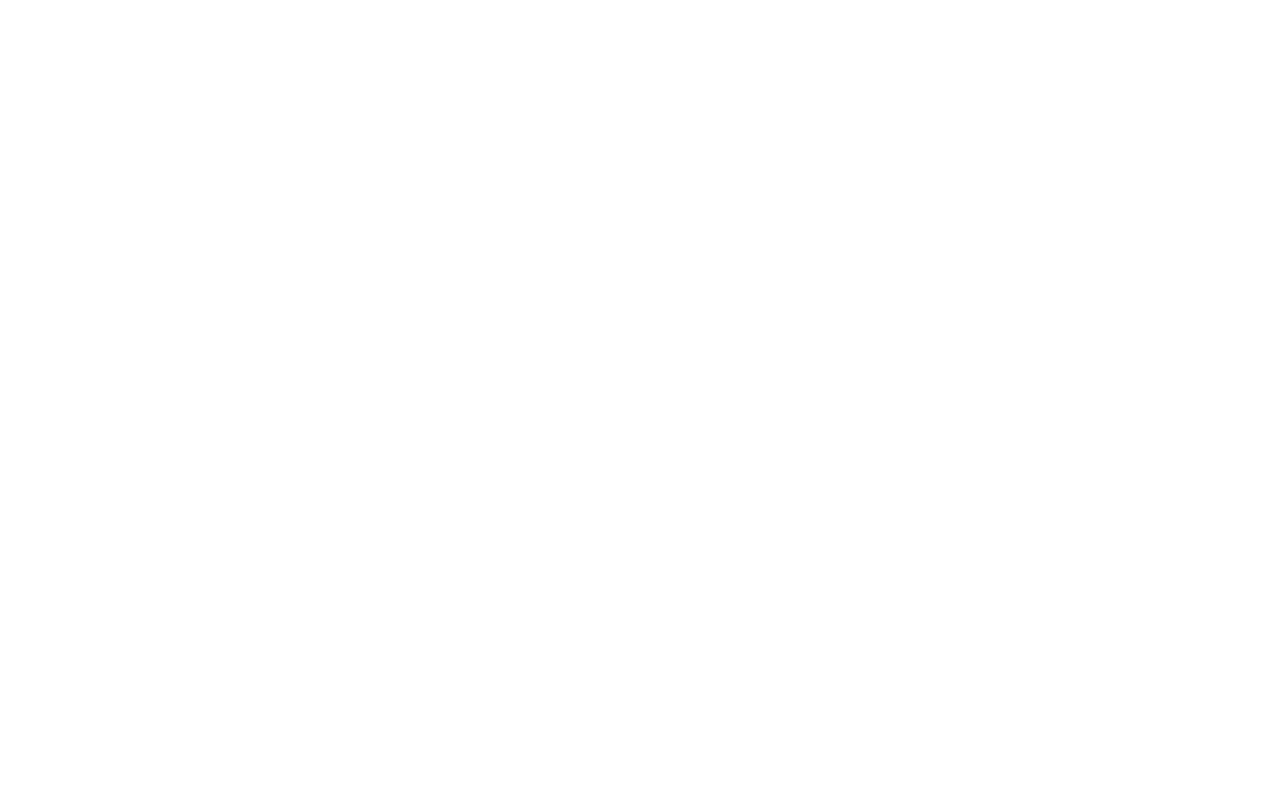
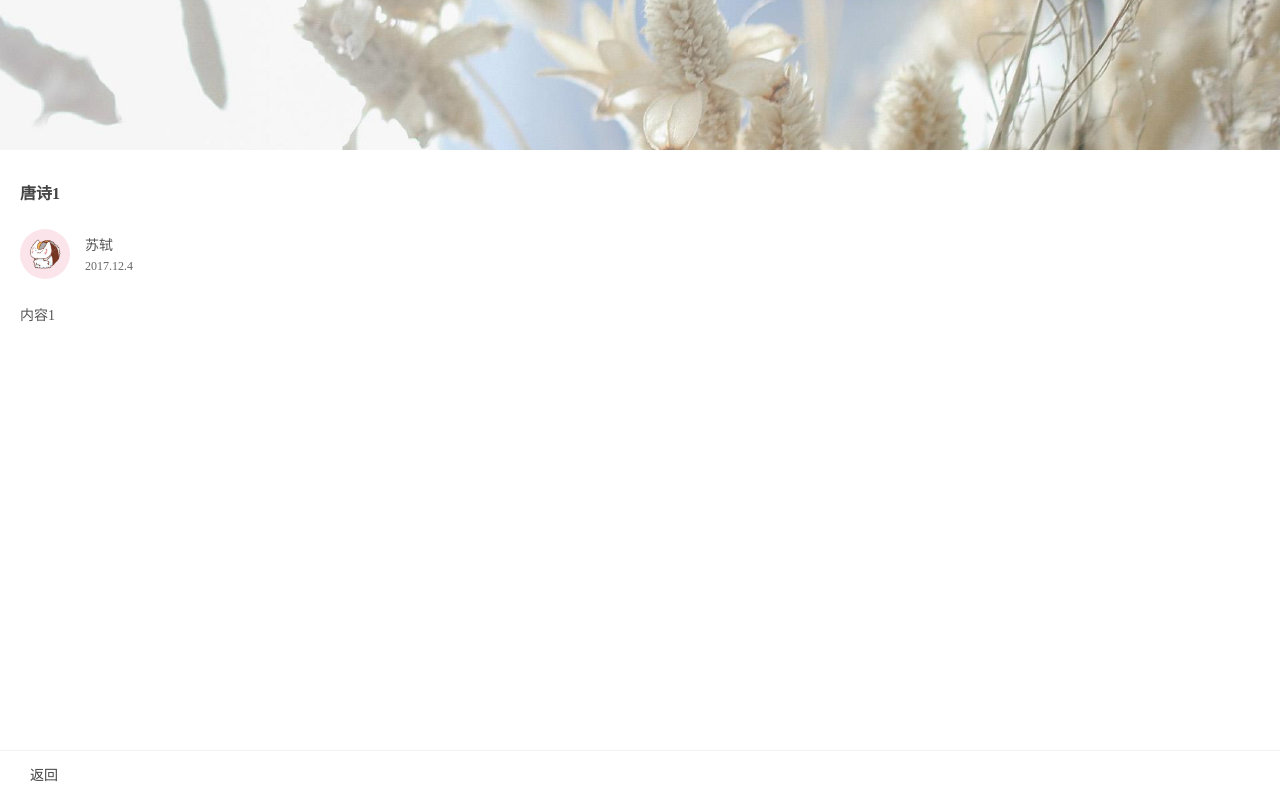
Before and after one commit to foxery/vue-poem, a Vue app: page /list/detail/1 in a window 1280 px wide. Built offline with nearby package versions, Linux system fonts and the light colour scheme.

Commit message:
列表页 详情页完成

```diff
--- a/src/components/list.vue
+++ b/src/components/list.vue
@@ -1,13 +1,15 @@
 <template>
   <div>
     <ul class="list">
-        <li v-for="item in items">
+      <li v-for="item in items">
+        <router-link :to="{ name: 'listDetail', params: { id:item.id  }}" class="block">
             <div class="list-left" :style="{'background-image': 'url('+item.image+')'}"></div>
             <div class="list-right">
                 <div class="title">{{item.title}}</div>
                 <div class="time">{{item.time}}</div>
             </div>
-        </li>
+        </router-link>
+      </li>
     </ul>
   </div>
 </template>
@@ -23,11 +25,15 @@
       type: Array,
       required: true
     }
-  }
+  },
+  methods: {}
 };
 </script>
 
 <style lang="scss" scoped>
+.block {
+  display: block;
+}
 .list-left {
   float: left;
   width: 100px;
@@ -63,6 +69,16 @@
     &:after {
       clear: both;
     }
+    a {
+      &:before,
+      &:after {
+        content: " ";
+        display: table;
+      }
+      &:after {
+        clear: both;
+      }
+    }
     + li {
       margin-top: 30px;
     }
--- a/src/components/top.vue
+++ b/src/components/top.vue
@@ -1,7 +1,7 @@
 <template>
   <div class="header">
     <ul class="top-list">
-      <li v-for="item in items" @click="setActive(item.category)" :class="{active: activeName == item.category}">
+      <li v-for="item in items" @click="setActive(item.category,item.id)" :class="{active: activeName == item.category}">
         <a>{{item.category}}</a>
       </li>
     </ul>
@@ -9,6 +9,7 @@
 </template>
 
 <script>
+import bus from "../views/bus";
 export default {
   name: "topNav",
   data() {
@@ -18,12 +19,24 @@
         { category: "宋词", id: 2 },
         { category: "诗经", id: 3 }
       ],
-      activeName: ""
+      activeName: "",
+      activeId: null
     };
   },
+  created: function() {
+    // 默认选择第一个
+    this.activeName = this.items[0].category;
+    this.activeId = this.items[0].id;
+    this.setCurId();
+  },
   methods: {
-    setActive: function(name) {
+    setActive: function(name, id) {
       this.activeName = name;
+      this.activeId = id;
+      this.setCurId();
+    },
+    setCurId: function() {
+      bus.$emit("selected-categoryid", this.activeId);
     }
   }
 };
--- a/src/views/ListDetail.vue
+++ b/src/views/ListDetail.vue
@@ -2,19 +2,19 @@
   <div>
       <div class="banner"></div>
       <div class="content">
-          <div class="title">文章标题</div>
+          <div class="title">{{data.title}}</div>
           <div class="info-wrapper">
-              <div class="avatar" style="background-image:url(/src/assets/avatar.jpg);"></div>
+              <div class="avatar" :style="{'background-image': 'url('+data.avatar+')'}"></div>
               <div class="info">
-                  <div class="info-name">诗人名</div>
-                  <div class="info-time">朝代</div>
+                  <div class="info-name">{{data.name}}</div>
+                  <div class="info-time">{{data.time}}</div>
               </div>
           </div>
-          <div class="content-text">内容</div>
+          <div class="content-text">{{data.content}}</div>
       </div>
       <div class="bottom-bar">
-          <div class="back">返回</div>
-          <div class="handle">收藏</div>
+          <div class="back" @click="back">返回</div>
+          <!-- <div class="handle">收藏</div> -->
       </div>
   </div>
 </template>
@@ -23,7 +23,99 @@
 export default {
   name: "ListDetail",
   data() {
-    return {};
+    return {
+      details: [
+        {
+          id: 1,
+          time: "2017.12.4",
+          title: "唐诗1",
+          avatar: "/src/assets/avatar.jpg",
+          name: "苏轼",
+          content: "内容1"
+        },
+        {
+          id: 2,
+          time: "2017.12.4",
+          title: "唐诗2",
+          avatar: "/src/assets/avatar.jpg",
+          name: "苏轼",
+          content: "内容2"
+        },
+        {
+          id: 3,
+          time: "2017.12.4",
+          title: "唐诗3",
+          avatar: "/src/assets/avatar.jpg",
+          name: "苏轼",
+          content: "内容3"
+        },
+        {
+          id: 4,
+          time: "2017.12.4",
+          title: "宋词1",
+          avatar: "/src/assets/avatar.jpg",
+          name: "苏轼",
+          content: "内容4"
+        },
+        {
+          id: 5,
+          time: "2017.12.4",
+          title: "宋词2",
+          avatar: "/src/assets/avatar.jpg",
+          name: "苏轼",
+          content: "内容5"
+        },
+        {
+          id: 6,
+          time: "2017.12.4",
+          title: "宋词3",
+          avatar: "/src/assets/avatar.jpg",
+          name: "苏轼",
+          content: "内容6"
+        },
+        {
+          id: 7,
+          time: "2017.12.4",
+          title: "诗经1",
+          avatar: "/src/assets/avatar.jpg",
+          name: "苏轼",
+          content: "内容7"
+        },
+        {
+          id: 8,
+          time: "2017.12.4",
+          title: "诗经2",
+          avatar: "/src/assets/avatar.jpg",
+          name: "苏轼",
+          content: "内容8"
+        },
+        {
+          id: 9,
+          time: "2017.12.4",
+          title: "诗经3",
+          avatar: "/src/assets/avatar.jpg",
+          name: "苏轼",
+          content: "内容9"
+        }
+      ],
+      data: []
+    };
+  },
+  created: function() {
+    this.show();
+  },
+  methods: {
+    show: function() {
+      this.details.forEach((val) => {
+        if (val.id == this.$route.params.id) {
+          this.data = val;
+          return false;
+        }
+      });
+    },
+    back:function(){
+      this.$router.go(-1);
+    }
   }
 };
 </script>
@@ -73,11 +165,11 @@
   color: #666;
   margin-top: 5px;
 }
-.content-text{
+.content-text {
   font-size: 14px;
   color: #555;
 }
-.bottom-bar{
+.bottom-bar {
   position: fixed;
   bottom: 0;
   left: 0;
@@ -95,17 +187,17 @@
     clear: both;
   }
 }
-.back{
-    float: left;
+.back {
+  // float: left;
   color: #444;
-    width: 60%;
+  // width: 60%;
   padding-left: 30px;
 }
-.handle{
-    float: left;
-    width:40%;
-    background-color: #00cf88;
-    color: #fff;
-    text-align: center;
-}
+// .handle {
+//   float: left;
+//   width: 40%;
+//   background-color: #00cf88;
+//   color: #fff;
+//   text-align: center;
+// }
 </style>
--- a/src/views/ListPage.vue
+++ b/src/views/ListPage.vue
@@ -25,42 +25,40 @@
         {
           categoryId: 1,
           data: [
-            { image: "/src/assets/list.jpg", title: "唐诗1", time: "2017.11.28" },
-            { image: "/src/assets/list.jpg", title: "唐诗2", time: "2017.11.28" },
-            { image: "/src/assets/list.jpg", title: "唐诗3", time: "2017.11.28" }
+            { image: "/src/assets/list.jpg", title: "唐诗1", time: "2017.11.28",id:1 },
+            { image: "/src/assets/list.jpg", title: "唐诗2", time: "2017.11.28",id:2 },
+            { image: "/src/assets/list.jpg", title: "唐诗3", time: "2017.11.28",id:3 }
           ]
         },
         {
           categoryId: 2,
           data: [
-            { image: "/src/assets/list.jpg", title: "宋词1", time: "2017.11.28" },
-            { image: "/src/assets/list.jpg", title: "宋词2", time: "2017.11.28" },
-            { image: "/src/assets/list.jpg", title: "宋词3", time: "2017.11.28" }
+            { image: "/src/assets/list.jpg", title: "宋词1", time: "2017.11.28",id:4 },
+            { image: "/src/assets/list.jpg", title: "宋词2", time: "2017.11.28",id:5 },
+            { image: "/src/assets/list.jpg", title: "宋词3", time: "2017.11.28",id:6 }
           ]
         },
         {
           categoryId: 3,
           data: [
-            { image: "/src/assets/list.jpg", title: "诗经1", time: "2017.11.28" },
-            { image: "/src/assets/list.jpg", title: "诗经2", time: "2017.11.28" },
-            { image: "/src/assets/list.jpg", title: "诗经3", time: "2017.11.28" }
+            { image: "/src/assets/list.jpg", title: "诗经1", time: "2017.11.28",id:7 },
+            { image: "/src/assets/list.jpg", title: "诗经2", time: "2017.11.28",id:8 },
+            { image: "/src/assets/list.jpg", title: "诗经3", time: "2017.11.28",id:9 }
           ]
         }
-      ]
+      ],
+      listData: []
     };
   },
-  computed: {
-    listData: function() {
-      // for (var i = 0; i < this.data.length; i++) {
-      //   if (this.$route.params.id == this.data[i].categoryId) {
-      //     return this.data[i].data;
-      //   }
-      // }
-      return this.data[0].data;
-    }
-  },
-  methods:{
-
+  created: function() {
+    var me = this;
+    bus.$on("selected-categoryid", function(id) {
+      for (var i = 0; i < me.data.length; i++) {
+        if (id == me.data[i].categoryId) {
+          me.listData = me.data[i].data;
+        }
+      }
+    });
   }
 };
 </script>
```
Also changed, not shown: src/router/index.js (+2 -7 lines). Lines whose indentation alone changed are shown as unchanged.
